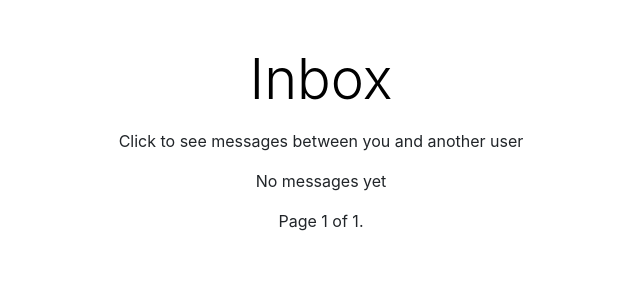
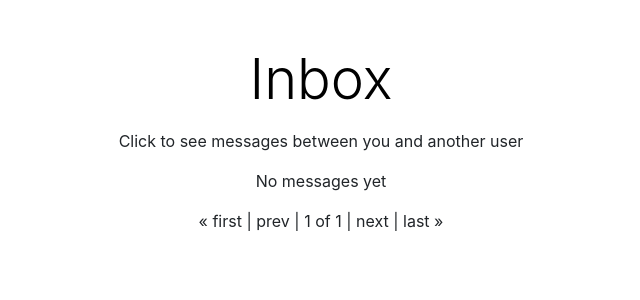
Before and after one commit to belengrimaldi/CS3240-QuickTutor, a Django app: page /send in a window 1280 px wide. Shown: the part 82-382 px from the top of the page, without its empty margins (319-959 px from the left). Run offline with Django 3.2, Linux system fonts and the light colour scheme; the visitor is signed in with stand-in values (Sample User, id 1); some libraries are stand-ins or nearby versions.

Commit message:
styling changes

```diff
--- a/quicktutor/settings.py
+++ b/quicktutor/settings.py
@@ -87,7 +87,7 @@ WSGI_APPLICATION = 'quicktutor.wsgi.application'
 DATABASES = {
     'default': {
         'ENGINE': 'django.db.backends.postgresql_psycopg2',
-        'NAME': 'poops_mc_dogle',
+        'NAME': 'postgres',
         'USER': 'postgres',
         'PASSWORD': 'Htsrtna96!',
         'HOST': 'localhost',
--- a/user/static/user/givehelp.css
+++ b/user/static/user/givehelp.css
@@ -53,3 +53,7 @@ small {
     letter-spacing: .1rem;
     background: #618985!important;
 }
+
+.notify {
+    text-align: center;
+}
--- a/user/static/user/send.css
+++ b/user/static/user/send.css
@@ -43,3 +43,11 @@ h6{
     letter-spacing: .1rem;
     background: #618985!important;
 }
+
+a {
+    color: #618985;
+}
+
+a:hover {
+    color: #618985;
+}
--- a/user/templates/log.html
+++ b/user/templates/log.html
@@ -55,8 +55,9 @@
 
 </body>
 
+
+{% endblock %}
+
 <script src="https://code.jquery.com/jquery-3.2.1.slim.min.js" integrity="sha384-KJ3o2DKtIkvYIK3UENzmM7KCkRr/rE9/Qpg6aAZGJwFDMVNA/GpGFF93hXpG5KkN" crossorigin="anonymous"></script>
 <script src="https://cdnjs.cloudflare.com/ajax/libs/popper.js/1.12.9/umd/popper.min.js" integrity="sha384-ApNbgh9B+Y1QKtv3Rn7W3mgPxhU9K/ScQsAP7hUibX39j7fakFPskvXusvfa0b4Q" crossorigin="anonymous"></script>
 <script src="https://maxcdn.bootstrapcdn.com/bootstrap/4.0.0/js/bootstrap.min.js" integrity="sha384-JZR6Spejh4U02d8jOt6vLEHfe/JQGiRRSQQxSfFWpi1MquVdAyjUar5+76PVCmYl" crossorigin="anonymous"></script>
-
-{% endblock %}
--- a/user/templates/requestUpdates.html
+++ b/user/templates/requestUpdates.html
@@ -12,7 +12,7 @@
 
         <div class="row justify-content-center">
             <div class="col-md-10">
-                <h1 class="display-4 FOS">Updates on your requests:</h1>
+                <h1 class="display-4 FOS">Updates on your requests</h1>
             </div>
         </div>
         <div class="req">
--- a/user/templates/send.html
+++ b/user/templates/send.html
@@ -30,20 +30,28 @@
 <footer>
 	<div class="container text-center">
 		{% if page_obj.has_previous %}
-			<a href="?page=1" >&laquo; first</a>
-			<a href="?page={{ page_obj.previous_page_number }}">previous</a>
+			<a href="?page=1" >&laquo; first</a> |
+			<a href="?page={{ page_obj.previous_page_number }}">prev</a>
+		{% else %}
+		<a disabled>&laquo; first</a> |
+		<a disabled>prev</a>
 		{% endif %}
 
-		Page {{ page_obj.number }} of {{ page_obj.paginator.num_pages }}.
+		| {{ page_obj.number }} of {{ page_obj.paginator.num_pages }} |
 
 		{% if page_obj.has_next %}
-			<a href="?page={{ page_obj.next_page_number }}">next</a>
+			<a href="?page={{ page_obj.next_page_number }}">next</a> |
 			<a href="?page={{ page_obj.paginator.num_pages }}">last &raquo;</a>
+		{% else %}
+			<a disabled>next</a> |
+			<a disabled>last &raquo;</a>
 		{% endif %}
 	</div>
+
 </footer>
 
 {% endblock %}
+
 <script src="https://code.jquery.com/jquery-3.2.1.slim.min.js" integrity="sha384-KJ3o2DKtIkvYIK3UENzmM7KCkRr/rE9/Qpg6aAZGJwFDMVNA/GpGFF93hXpG5KkN" crossorigin="anonymous"></script>
 <script src="https://cdnjs.cloudflare.com/ajax/libs/popper.js/1.12.9/umd/popper.min.js" integrity="sha384-ApNbgh9B+Y1QKtv3Rn7W3mgPxhU9K/ScQsAP7hUibX39j7fakFPskvXusvfa0b4Q" crossorigin="anonymous"></script>
 <script src="https://maxcdn.bootstrapcdn.com/bootstrap/4.0.0/js/bootstrap.min.js" integrity="sha384-JZR6Spejh4U02d8jOt6vLEHfe/JQGiRRSQQxSfFWpi1MquVdAyjUar5+76PVCmYl" crossorigin="anonymous"></script>
```
Also changed, not shown: user/templates/givehelp.html (+13 -1 lines).
